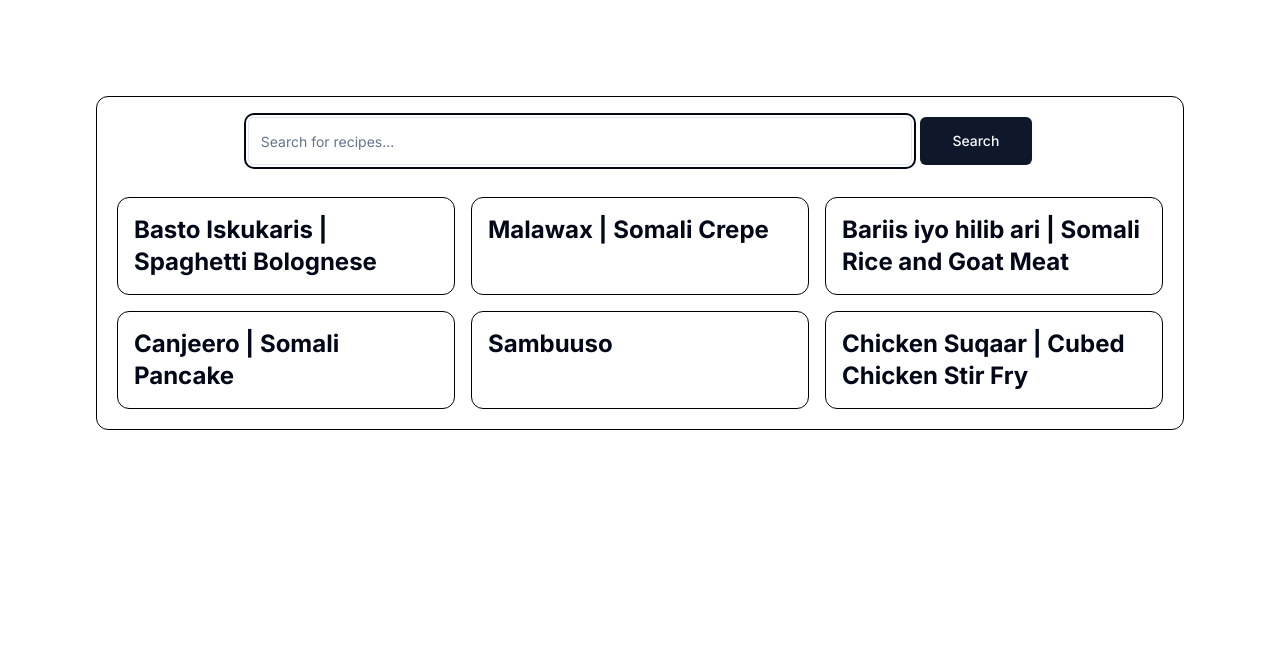
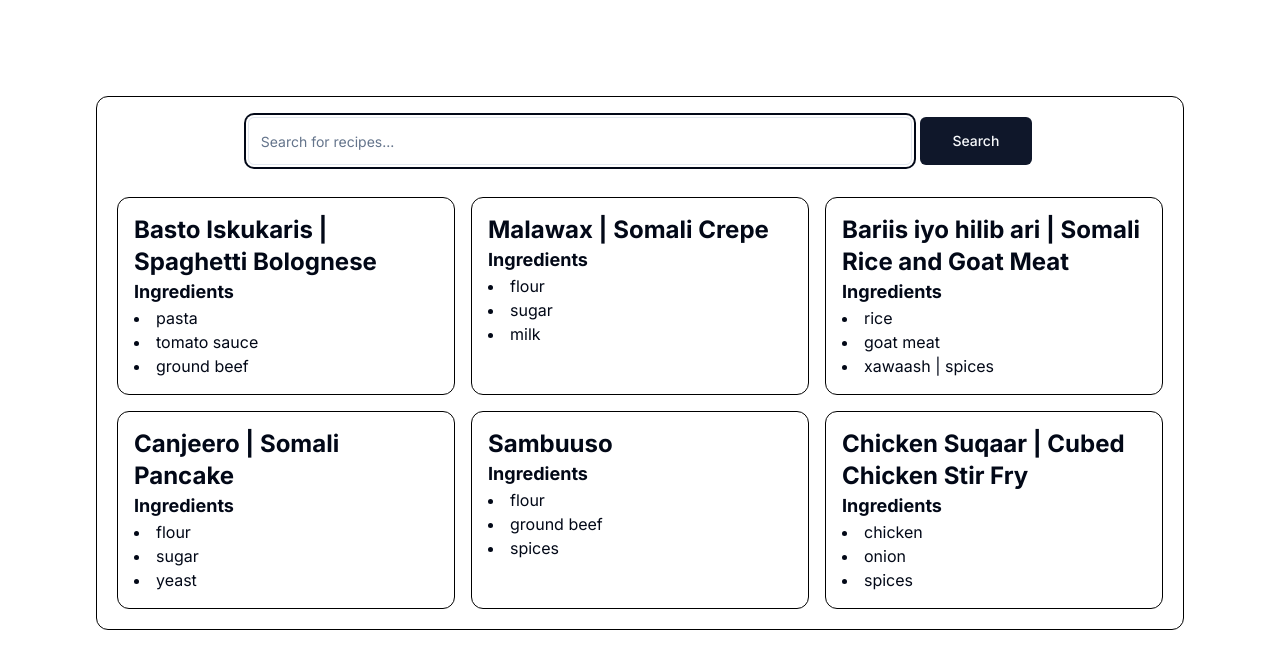
Before and after one commit to abdihashii/Walleye-Capital-Coding-Challenge, a Next.js app in the folder recipe-app/: page / in a window 1280 px wide. Shown: the top 668 px of the page. Built offline with nearby package versions, Linux system fonts and the light colour scheme.

Commit message:
Create a recipe card component for recipes. Also display the ingredients.

```diff
--- a/recipe-app/src/app/page.tsx
+++ b/recipe-app/src/app/page.tsx
@@ -7,6 +7,7 @@ import { mockRecipeData } from '@/server/db';
 import { Loader2 } from 'lucide-react';
 import { Button } from '@/components/ui/button';
 import { Input } from '@/components/ui/input';
+import RecipeCard from '@/components/Recipe/RecipeCard';
 
 const SubmitButton = () => {
 	const { pending } = useFormStatus();
@@ -49,12 +50,10 @@ export default function Home() {
 				{state.success ? (
 					<article className="grid w-full grid-cols-3 gap-4">
 						{state.recipes.map((recipe) => (
-							<div
+							<RecipeCard
 								key={recipe.id}
-								className="rounded-xl border border-black p-4"
-							>
-								<h2 className="text-2xl font-bold">{recipe.title}</h2>
-							</div>
+								recipe={recipe}
+							/>
 						))}
 					</article>
 				) : (
--- /dev/null
+++ b/recipe-app/src/components/Recipe/RecipeCard.tsx
@@ -0,0 +1,19 @@
+import { TRecipe } from '@/types';
+import React from 'react';
+
+const RecipeCard = ({ recipe }: { recipe: TRecipe }) => {
+	return (
+		<div className="flex flex-col rounded-xl border border-black p-4">
+			<h2 className="text-2xl font-bold">{recipe.title}</h2>
+
+			<h3 className="text-lg font-bold">Ingredients</h3>
+			<ul className="list-inside list-disc">
+				{recipe.ingredients.map((ingredient, index) => (
+					<li key={index}>{ingredient}</li>
+				))}
+			</ul>
+		</div>
+	);
+};
+
+export default RecipeCard;
```
